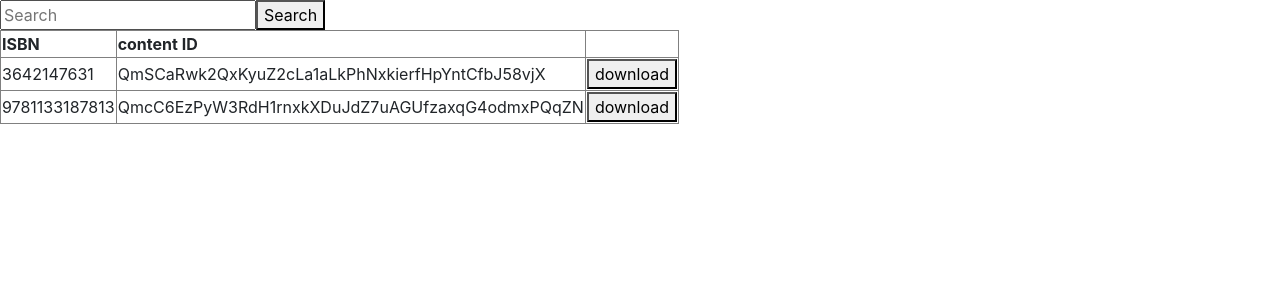
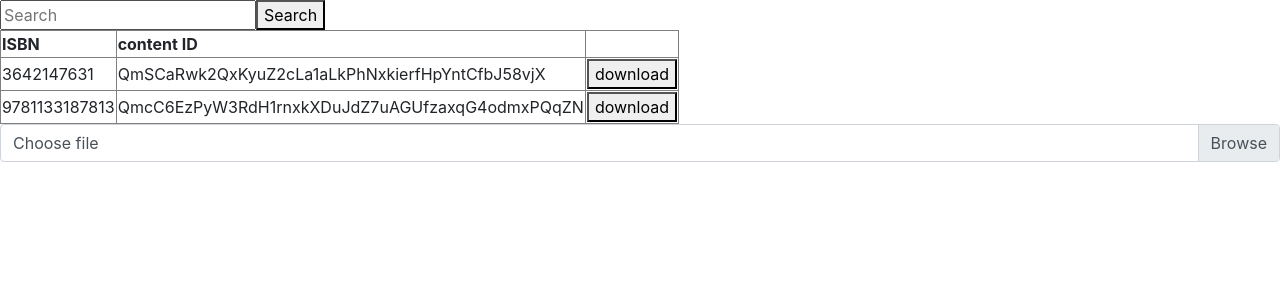
Before and after one commit to jasonzhouu/d-calibre, a React (Create React App) app: page / in a window 1280 px wide. Shown: the top 300 px of the page. Built offline with nearby package versions, Linux system fonts and the light colour scheme.

Commit message:
add file upload div

```diff
--- a/src/App.js
+++ b/src/App.js
@@ -56,6 +56,11 @@ class App extends Component {
                     })}
                 </tbody>
             </table>
+
+            <div className="custom-file">
+                <input type="file" className="custom-file-input" id="customFile" />
+                <label className="custom-file-label" htmlFor="customFile">Choose file</label>
+            </div>
         </div>
     }
 }
```
